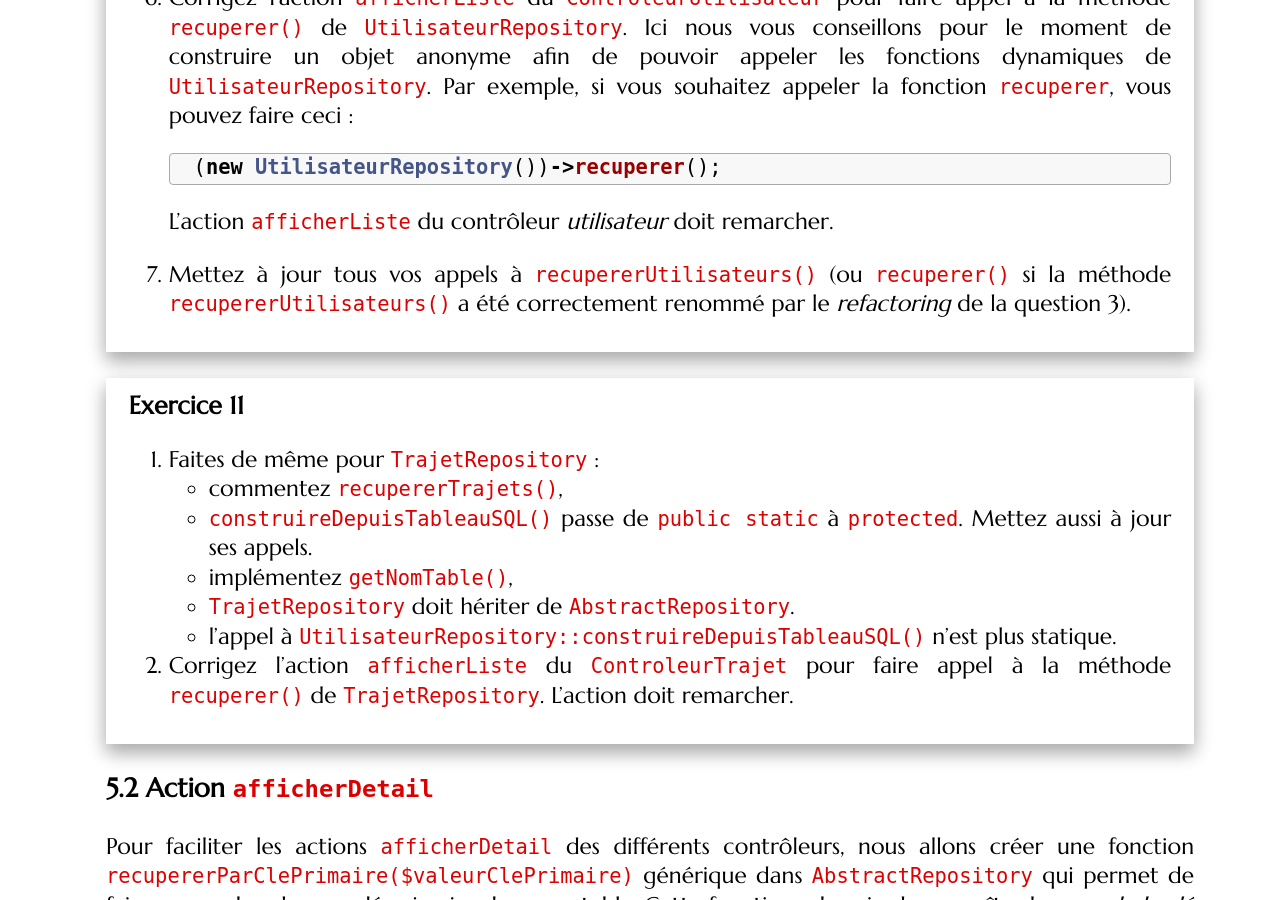
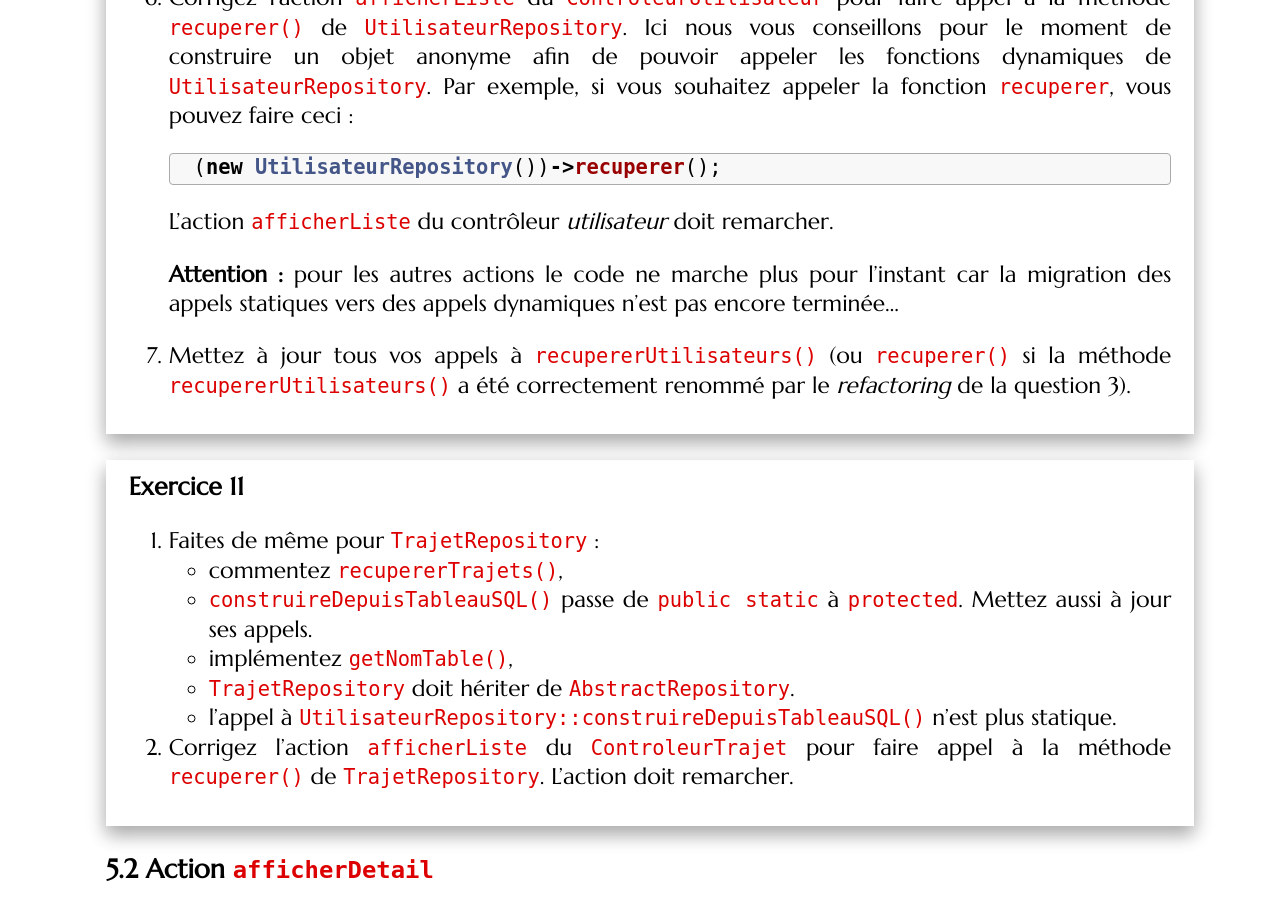
Before and after one commit to romainlebreton/R3.01-DeveloppementWeb, a Jekyll site: the page built from tutorials/tutorial6.md, in a window 1280 px wide and 900 px high, scrolled down 13424 px. Built offline with Jekyll 4.4.1, drawn with Linux system fonts in a browser that asks for light colours; some web fonts are replaced.

Commit message:
Update tutorial6.md

```diff
--- a/tutorials/tutorial6.md
+++ b/tutorials/tutorial6.md
@@ -580,7 +580,10 @@ faire pour avoir un code générique :
 
    L'action `afficherListe` du contrôleur *utilisateur* doit remarcher.
 
-6. Mettez à jour tous vos appels à `recupererUtilisateurs()` (ou `recuperer()` si la
+   **Attention :** pour les autres actions le code ne marche plus pour l'instant car la migration des appels
+   statiques vers des appels dynamiques n'est pas encore terminée...
+
+7. Mettez à jour tous vos appels à `recupererUtilisateurs()` (ou `recuperer()` si la
    méthode `recupererUtilisateurs()` a été correctement renommé par le *refactoring* de la
    question 3).
 
```
